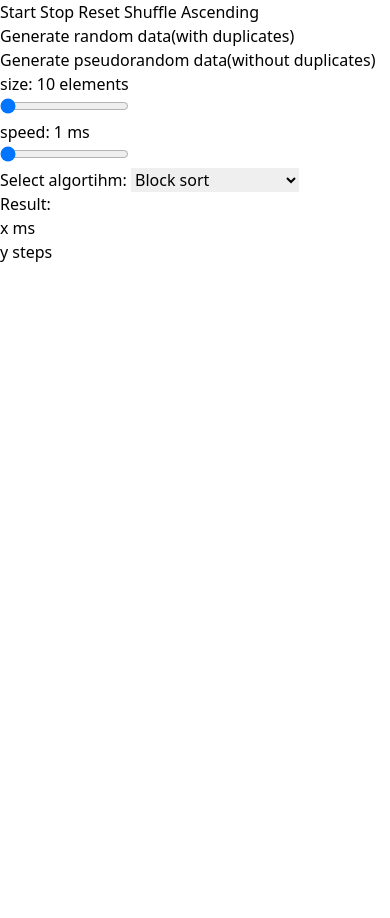
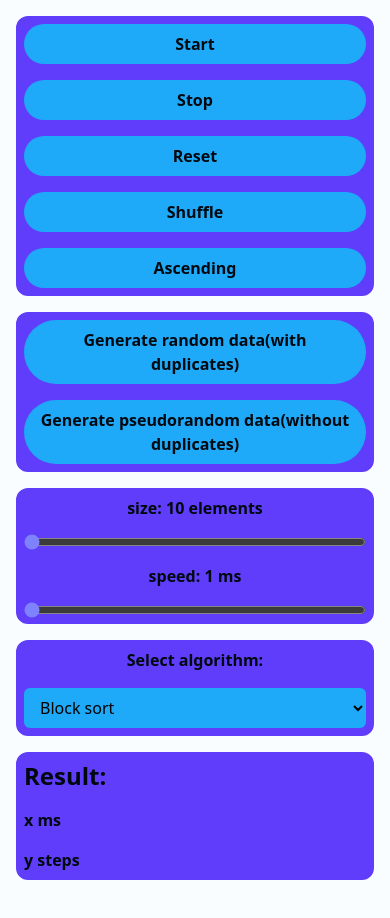
Before and after one commit to Vasya-556/sort-algorithms-visualizer, a website: page index.html in a window 390 px wide. Before the commit the page ends 844 px from the top, so only its background shows below. Drawn offline with nearby package versions, Linux system fonts and the light colour scheme.

Commit message:
style: wrote basic responsive ui for project

```diff
--- a/index.html
+++ b/index.html
@@ -3,33 +3,34 @@
 <head>
     <meta charset="UTF-8">
     <meta name="viewport" content="width=device-width, initial-scale=1.0">
-    <title>Sort algortihm visualizer</title>
+    <title>Sort algorithm visualizer</title>
+    <link rel="stylesheet" href="style.css">
     <script src="https://cdn.tailwindcss.com"></script>
 </head>
-<body>
-    <header id="header">
-        <div id="control-panel">
-            <div id="control-buttons">
-                <button id="start-button">Start</button>
-                <button id="stop-button">Stop</button>
-                <button id="reset-button">Reset</button>
-                <button id="shuffle-button">Shuffle</button>
-                <label for="asc-dsc-input" id="asc-dsc-label">Ascending</label>
-                <input id="asc-dsc-input" type="checkbox" autocomplete="off" class="hidden" checked>
+<body class="bg-[var(--background)] flex flex-col items-center p-4">
+    <header id="header" class="mb-4 flex flex-col items-center w-full max-w-6xl">
+        <div id="control-panel" class="mb-4 grid grid-cols-1 md:grid-cols-2 gap-4 w-full justify-center">
+            <div id="control-buttons" class="rounded-xl bg-[var(--accent)] flex justify-center items-center gap-4 flex-col w-full md:w-auto p-2">
+                <button id="start-button" class="bg-[var(--primary)] hover:bg-[var(--secondary)] text-[var(--text)] font-bold py-2 px-4 rounded-full w-full md:w-auto">Start</button>
+                <button id="stop-button" class="bg-[var(--primary)] hover:bg-[var(--secondary)] text-[var(--text)] font-bold py-2 px-4 rounded-full w-full md:w-auto">Stop</button>
+                <button id="reset-button" class="bg-[var(--primary)] hover:bg-[var(--secondary)] text-[var(--text)] font-bold py-2 px-4 rounded-full w-full md:w-auto">Reset</button>
+                <button id="shuffle-button" class="bg-[var(--primary)] hover:bg-[var(--secondary)] text-[var(--text)] font-bold py-2 px-4 rounded-full w-full md:w-auto">Shuffle</button>
+                <input id="asc-dsc-input" type="checkbox" autocomplete="off" class="peer hidden" checked>
+                <label for="asc-dsc-input" id="asc-dsc-label" class="bg-[var(--secondary)] peer-checked:bg-[var(--primary)] peer-checked:hover:bg-[var(--secondary)] hover:bg-[var(--secondary)] text-[var(--text)] font-bold py-2 px-4 rounded-full cursor-pointer w-full md:w-auto text-center">Ascending</label>
             </div>
-            <div id="generate-data-buttons">
-                <button id="generate-random-data-button">Generate random data(with duplicates)</button>
-                <button id="generate-pseudorandom-data-button">Generate pseudorandom data(without duplicates)</button>
+            <div id="generate-data-buttons" class="rounded-xl bg-[var(--accent)] flex justify-center items-center gap-4 flex-col w-full md:w-auto p-2">
+                <button id="generate-random-data-button" class="bg-[var(--primary)] hover:bg-[var(--secondary)] text-[var(--text)] font-bold py-2 px-4 rounded-full w-full md:w-auto">Generate random data(with duplicates)</button>
+                <button id="generate-pseudorandom-data-button" class="bg-[var(--primary)] hover:bg-[var(--secondary)] text-[var(--text)] font-bold py-2 px-4 rounded-full w-full md:w-auto">Generate pseudorandom data(without duplicates)</button>
             </div>
-            <div id="control-sliders">
-                <label id="size-range-label" for="size-range">size: 10 elements</label><br>
-                <input id="size-range" value="10" type="range" min="10" max="500" autocomplete="off"><br>
-                <label id="speed-range-label" for="speed-range">speed: 1 ms</label><br>
-                <input id="speed-range" value="1" type="range" min="1" max="200" autocomplete="off">
+            <div id="control-sliders" class="rounded-xl bg-[var(--accent)] flex justify-center items-center gap-4 flex-col w-full md:w-auto p-2">
+                <label id="size-range-label" for="size-range" class="text-[var(--text)] font-semibold w-full text-center">size: 10 elements</label>
+                <input id="size-range" value="10" type="range" min="10" max="500" autocomplete="off" class="w-full h-3 bg-[var(--primary)] rounded-lg cursor-pointer accent-[var(--secondary)]">
+                <label id="speed-range-label" for="speed-range" class="text-[var(--text)] font-semibold w-full text-center">speed: 1 ms</label>
+                <input id="speed-range" value="1" type="range" min="1" max="200" autocomplete="off" class="h-3 w-full bg-[var(--primary)] rounded-lg cursor-pointer accent-[var(--secondary)]">
             </div>
-            <div id="control-select">
-                <label>Select algortihm:</label>
-                <select autocomplete="off" id="algorithm-select">
+            <div id="control-select" class="rounded-xl bg-[var(--accent)] flex justify-center items-center gap-4 flex-col w-full md:w-auto p-2">
+                <label class="text-[var(--text)] font-semibold w-full text-center">Select algorithm:</label>
+                <select autocomplete="off" id="algorithm-select" class="bg-[var(--primary)] rounded-md px-3 py-2 w-full md:w-48 cursor-pointer">
                     <option>Block sort</option>
                     <option>Bogo sort</option>
                     <option>Bubble sort</option>
@@ -60,19 +61,15 @@
                 </select>
             </div>
         </div>
-
-        <div id="result-panel">
-            <h3>Result:</h3>
-            <label id="result-time">x ms</label><br>
-            <label id="result-steps">y steps</label><br>
+        <div id="result-panel" class="rounded-xl bg-[var(--accent)] flex justify-center gap-4 items-start w-full max-w-6xl p-2 flex-col">
+            <h3 class="text-2xl font-semibold text-[var(--text)] text-center">Result:</h3>
+            <label id="result-time" class="text-[var(--text)] font-semibold text-center">x ms</label>
+            <label id="result-steps" class="text-[var(--text)] font-semibold text-center">y steps</label>
         </div>
     </header>
-
-    <div id="canvas-contrainer">
-        <canvas id="canvas">
-        </canvas>
+    <div id="canvas-container" class="w-full max-w-6xl mx-auto">
+        <canvas id="canvas" class="w-full aspect-[4/2.5]"></canvas>
     </div>
-
     <script type="module" src="dist/script.js"></script>
 </body>
 </html>
--- /dev/null
+++ b/style.css
@@ -0,0 +1,7 @@
+:root {
+    --text: oklch(13.04% 0.025 227.10);
+    --background: oklch(99.23% 0.004 236.49);
+    --primary: oklch(70.41% 0.159 241.89);
+    --secondary: oklch(66.17% 0.177 278.96);
+    --accent: oklch(53.12% 0.260 281.39);
+}
```
Also changed, not shown: src/script.ts (+9 -2 lines).
